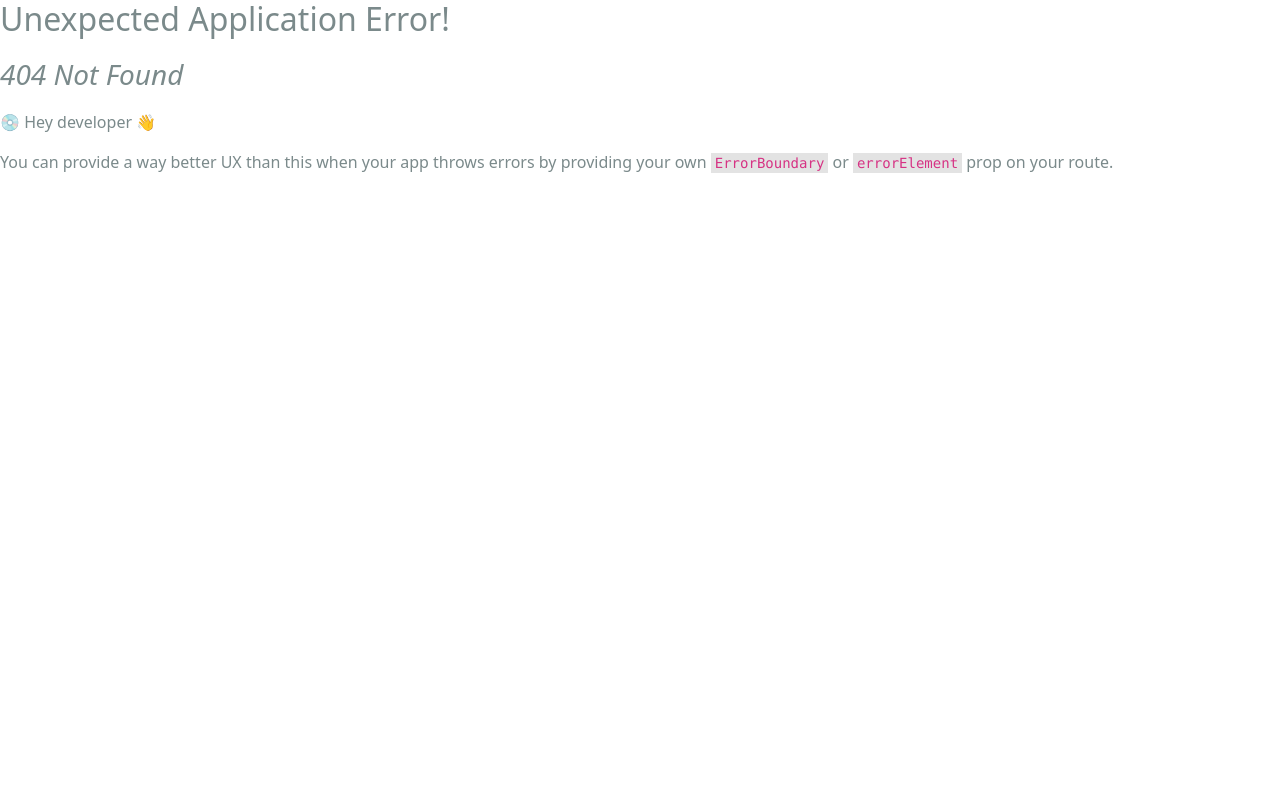
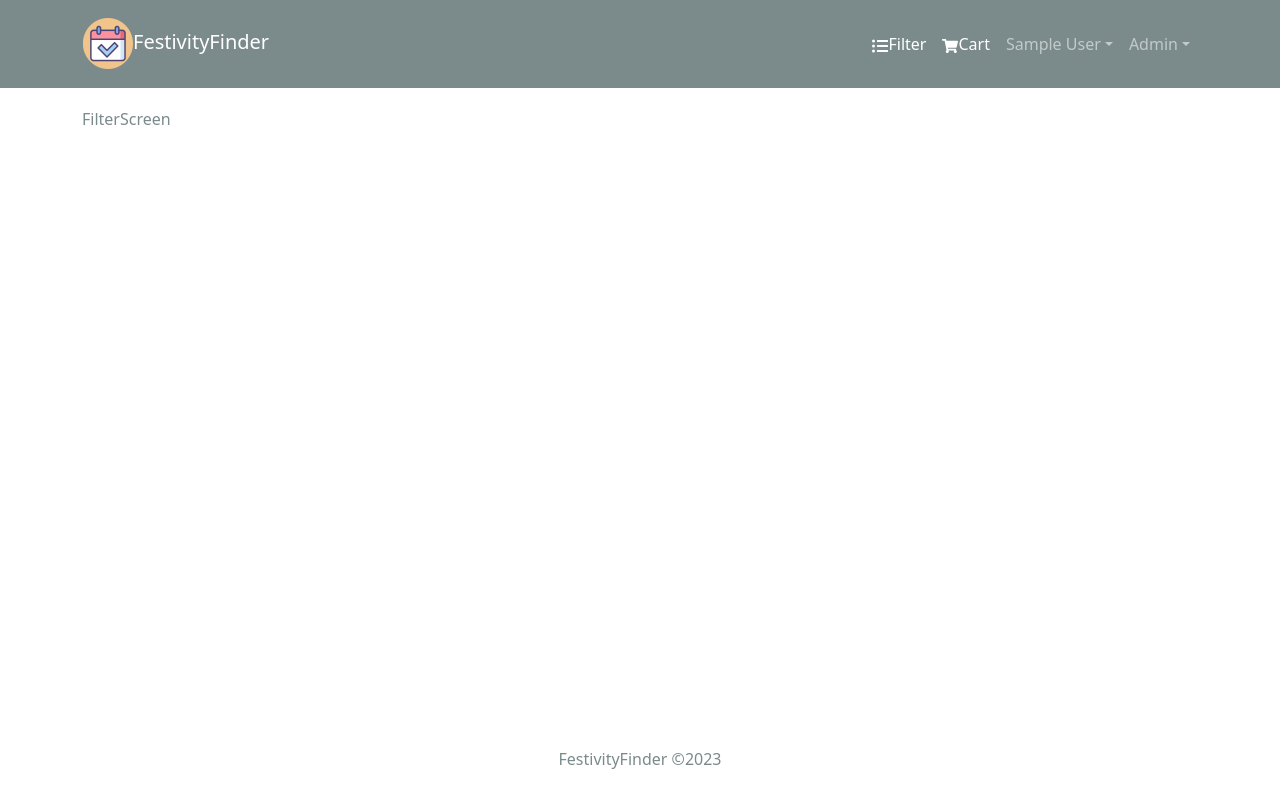
Before and after one commit to ThyaraV/Administraci-nMVC, a React (Create React App) app in the folder frontend/: page /Filter in a window 1280 px wide. Before the commit this address had no page. Built offline with nearby package versions, Linux system fonts and the light colour scheme; sample sign-in values are in the browser's storage.

Commit message:
Creación página filtrado

```diff
--- a/frontend/src/components/Header.jsx
+++ b/frontend/src/components/Header.jsx
@@ -1,6 +1,6 @@
 import { useNavigate } from 'react-router-dom';
 import {Navbar,Nav,Container, NavDropdown} from 'react-bootstrap'
-import {FaShoppingCart,FaUser} from 'react-icons/fa';
+import {FaShoppingCart,FaUser,FaListUl } from 'react-icons/fa';
 import logo from "../assets/logo.png";
 import {LinkContainer} from 'react-router-bootstrap';
 import { useSelector,useDispatch} from 'react-redux';
@@ -38,7 +38,11 @@ const Header = () => {
                 <Navbar.Toggle aria-control="basic-navbar-nav"/>
                 <Navbar.Collapse id="basic.navbar-nav">
                     <Nav className="ms-auto">
-                        <LinkContainer to='/cart'>
+                        <LinkContainer to='/filter'>
+                        <Nav.Link><FaListUl/>Filter
+                        </Nav.Link>
+                        </LinkContainer>
+                        <LinkContainer to='/filter'>
                         <Nav.Link><FaShoppingCart/>Cart
                         </Nav.Link>
                         </LinkContainer>
--- a/frontend/src/index.js
+++ b/frontend/src/index.js
@@ -24,6 +24,7 @@ import ProductListScreen from './screens/admin/ProductListScreen';
 import ProductEditScreen from './screens/admin/ProductEditScreen';
 import UserListScreen from './screens/admin/UserListScreen';
 import UserEditScreen from './screens/admin/UserEditScreen';
+import FilterScreen from './screens/FilterScreen';
 
 const router=createBrowserRouter(
   createRoutesFromElements(
@@ -34,6 +35,7 @@ const router=createBrowserRouter(
         <Route path="register" element={<RegisterScreen/>}/>
         <Route path='' element={<PrivateRoutes/>}>
         <Route path="/Profile" element={<ProfileScreen/>}/>
+        <Route path="/Filter" element={<FilterScreen/>}/>
         </Route>
 
         <Route path="" element={<AdminRoute/>}>
--- /dev/null
+++ b/frontend/src/screens/FilterScreen.jsx
@@ -0,0 +1,9 @@
+import React from 'react'
+
+const FilterScreen = () => {
+  return (
+    <div>FilterScreen</div>
+  )
+}
+
+export default FilterScreen
```
